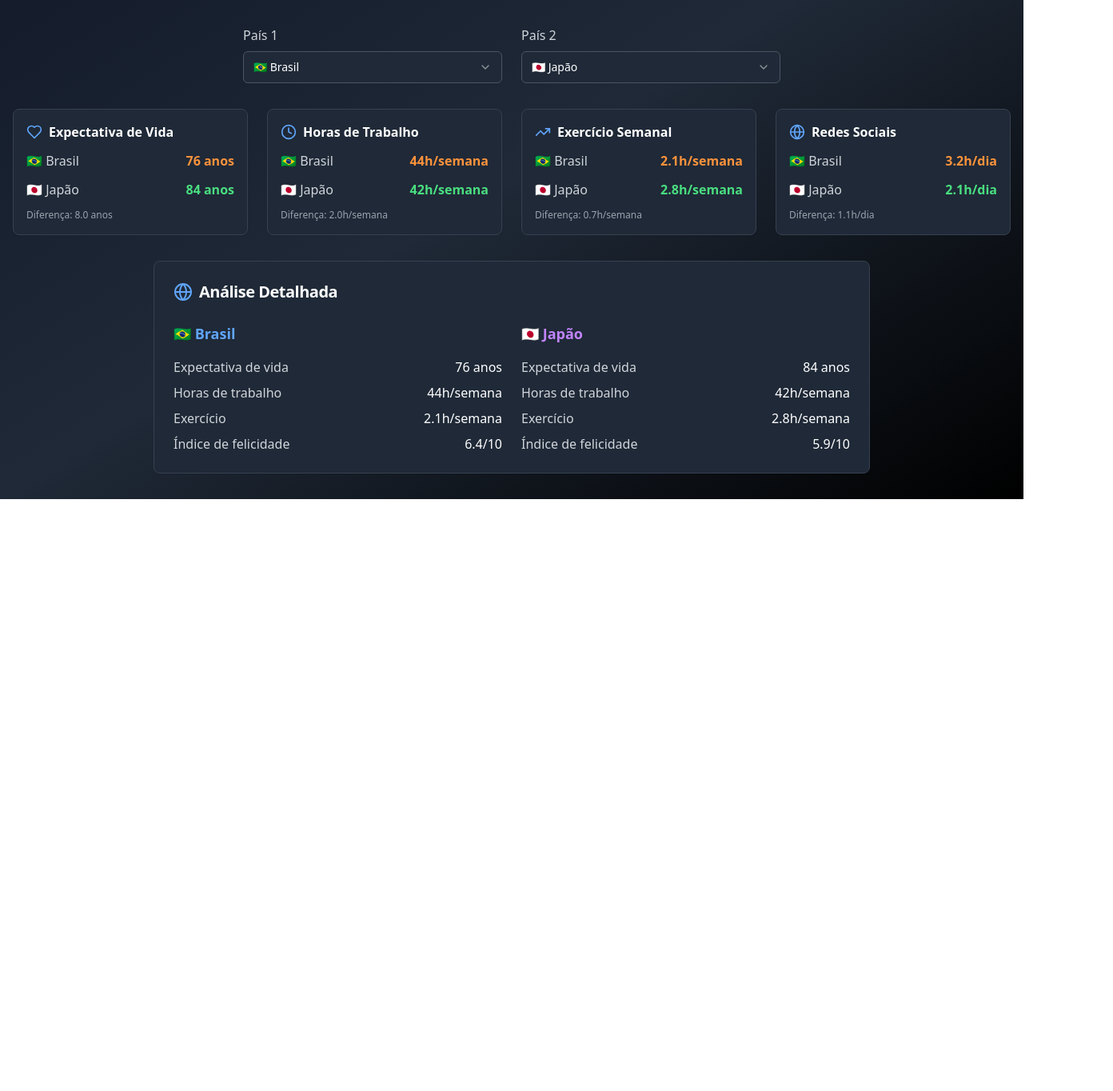
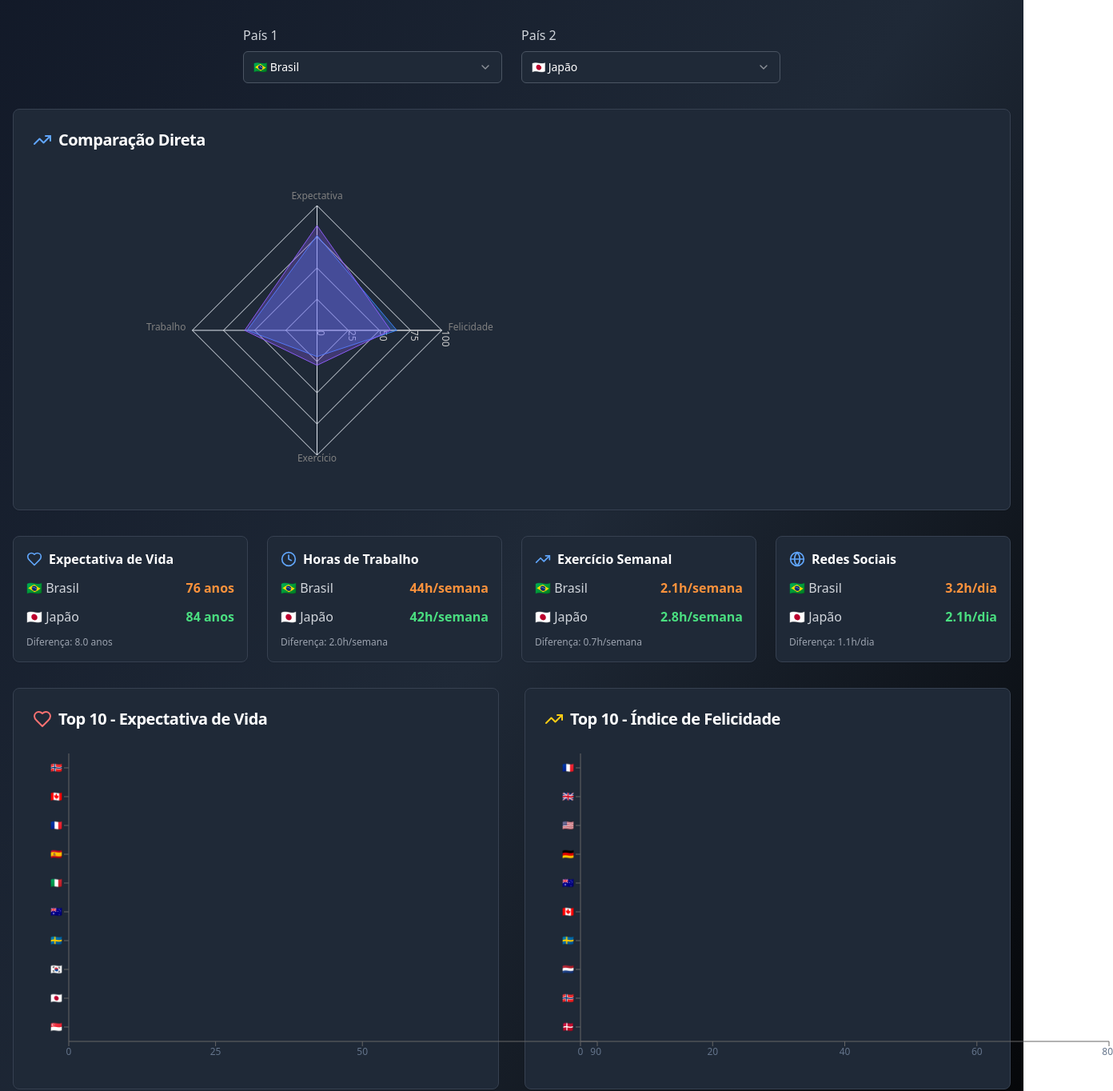
Before and after one commit to LauraMattz/your-life-in-data, a React (Vite) app: page /comparacao in a window 1280 px wide. Shown: the part 181-1545 px from the top of the page at 80% size, 1392 px wide, since content can reach past the window. Before the commit the page ends 805 px from the top, so only its background shows below. Built offline with nearby package versions, Linux system fonts and the light colour scheme.

Commit message:
feat: Add global comparison chart
Add a chart to the global comparison page to visualize data.

```diff
--- a/src/pages/ComparacaoGlobalPage.tsx
+++ b/src/pages/ComparacaoGlobalPage.tsx
@@ -4,6 +4,8 @@ import { Card, CardContent, CardHeader, CardTitle } from '@/components/ui/card';
 import { Select, SelectContent, SelectItem, SelectTrigger, SelectValue } from '@/components/ui/select';
 import { Navigation } from '@/components/Navigation';
 import { Globe, TrendingUp, Heart, Clock } from 'lucide-react';
+import { ChartContainer, ChartTooltip, ChartTooltipContent } from '@/components/ui/chart';
+import { BarChart, Bar, XAxis, YAxis, ResponsiveContainer, RadarChart, PolarGrid, PolarAngleAxis, PolarRadiusAxis, Radar } from 'recharts';
 
 const countriesData = {
   'Brasil': {
@@ -69,7 +71,122 @@ const countriesData = {
     socialMedia: 3.1,
     happiness: 6.3,
     flag: '🇸🇬'
+  },
+  'Canadá': {
+    expectancy: 82,
+    workHours: 36,
+    exercise: 3.9,
+    socialMedia: 2.9,
+    happiness: 7.2,
+    flag: '🇨🇦'
+  },
+  'Reino Unido': {
+    expectancy: 81,
+    workHours: 37,
+    exercise: 3.4,
+    socialMedia: 3.5,
+    happiness: 6.8,
+    flag: '🇬🇧'
+  },
+  'Austrália': {
+    expectancy: 83,
+    workHours: 38,
+    exercise: 4.1,
+    socialMedia: 3.0,
+    happiness: 7.1,
+    flag: '🇦🇺'
+  },
+  'Itália': {
+    expectancy: 83,
+    workHours: 39,
+    exercise: 2.9,
+    socialMedia: 2.6,
+    happiness: 6.0,
+    flag: '🇮🇹'
+  },
+  'Espanha': {
+    expectancy: 83,
+    workHours: 37,
+    exercise: 3.2,
+    socialMedia: 2.7,
+    happiness: 6.5,
+    flag: '🇪🇸'
+  },
+  'Noruega': {
+    expectancy: 82,
+    workHours: 27,
+    exercise: 4.5,
+    socialMedia: 2.2,
+    happiness: 7.4,
+    flag: '🇳🇴'
+  },
+  'Dinamarca': {
+    expectancy: 81,
+    workHours: 32,
+    exercise: 4.3,
+    socialMedia: 2.4,
+    happiness: 7.6,
+    flag: '🇩🇰'
+  },
+  'Holanda': {
+    expectancy: 82,
+    workHours: 29,
+    exercise: 4.0,
+    socialMedia: 2.5,
+    happiness: 7.4,
+    flag: '🇳🇱'
+  },
+  'China': {
+    expectancy: 77,
+    workHours: 46,
+    exercise: 2.3,
+    socialMedia: 4.2,
+    happiness: 5.1,
+    flag: '🇨🇳'
+  },
+  'Índia': {
+    expectancy: 70,
+    workHours: 48,
+    exercise: 1.8,
+    socialMedia: 2.8,
+    happiness: 3.8,
+    flag: '🇮🇳'
+  },
+  'México': {
+    expectancy: 75,
+    workHours: 43,
+    exercise: 2.4,
+    socialMedia: 3.6,
+    happiness: 6.3,
+    flag: '🇲🇽'
+  },
+  'Argentina': {
+    expectancy: 77,
+    workHours: 42,
+    exercise: 2.6,
+    socialMedia: 3.4,
+    happiness: 5.9,
+    flag: '🇦🇷'
   }
+};
+
+const chartConfig = {
+  expectancy: {
+    label: "Expectativa de Vida",
+    color: "hsl(var(--chart-1))",
+  },
+  workHours: {
+    label: "Horas de Trabalho",
+    color: "hsl(var(--chart-2))",
+  },
+  exercise: {
+    label: "Exercício",
+    color: "hsl(var(--chart-3))",
+  },
+  happiness: {
+    label: "Felicidade",
+    color: "hsl(var(--chart-4))",
+  },
 };
 
 const ComparacaoGlobalPage = () => {
@@ -78,6 +195,47 @@ const ComparacaoGlobalPage = () => {
 
   const country1 = countriesData[selectedCountry as keyof typeof countriesData];
   const country2 = countriesData[compareCountry as keyof typeof countriesData];
+
+  // Preparar dados para gráficos
+  const chartData = Object.entries(countriesData).map(([name, data]) => ({
+    country: name,
+    flag: data.flag,
+    expectancy: data.expectancy,
+    workHours: data.workHours,
+    exercise: data.exercise,
+    happiness: data.happiness * 10, // Multiplicar por 10 para melhor visualização
+  }));
+
+  const topCountriesExpectancy = chartData
+    .sort((a, b) => b.expectancy - a.expectancy)
+    .slice(0, 10);
+
+  const topCountriesHappiness = chartData
+    .sort((a, b) => b.happiness - a.happiness)
+    .slice(0, 10);
+
+  const radarData = [
+    {
+      metric: 'Expectativa',
+      [selectedCountry]: country1.expectancy,
+      [compareCountry]: country2.expectancy,
+    },
+    {
+      metric: 'Felicidade',
+      [selectedCountry]: country1.happiness * 10,
+      [compareCountry]: country2.happiness * 10,
+    },
+    {
+      metric: 'Exercício',
+      [selectedCountry]: country1.exercise * 10,
+      [compareCountry]: country2.exercise * 10,
+    },
+    {
+      metric: 'Trabalho',
+      [selectedCountry]: 100 - country1.workHours, // Inverter para que menos horas seja melhor
+      [compareCountry]: 100 - country2.workHours,
+    },
+  ];
 
   const ComparisonCard = ({
     title,
@@ -173,6 +331,42 @@ const ComparacaoGlobalPage = () => {
           </div>
         </div>
 
+        {/* Radar Chart Comparison */}
+        <Card className="bg-gray-800 border-gray-700 mb-8">
+          <CardHeader>
+            <CardTitle className="text-xl text-white flex items-center gap-2">
+              <TrendingUp className="w-6 h-6 text-blue-400" />
+              Comparação Direta
+            </CardTitle>
+          </CardHeader>
+          <CardContent>
+            <ChartContainer config={chartConfig} className="h-[400px]">
+              <ResponsiveContainer width="100%" height="100%">
+                <RadarChart data={radarData}>
+                  <PolarGrid />
+                  <PolarAngleAxis dataKey="metric" />
+                  <PolarRadiusAxis angle={0} domain={[0, 100]} />
+                  <Radar
+                    name={selectedCountry}
+                    dataKey={selectedCountry}
+                    stroke="#3b82f6"
+                    fill="#3b82f6"
+                    fillOpacity={0.3}
+                  />
+                  <Radar
+                    name={compareCountry}
+                    dataKey={compareCountry}
+                    stroke="#8b5cf6"
+                    fill="#8b5cf6"
+                    fillOpacity={0.3}
+                  />
+                  <ChartTooltip content={<ChartTooltipContent />} />
+                </RadarChart>
+              </ResponsiveContainer>
+            </ChartContainer>
+          </CardContent>
+        </Card>
+
         {/* Comparison Grid */}
         <div className="grid grid-cols-1 md:grid-cols-2 lg:grid-cols-4 gap-6 mb-8">
           <ComparisonCard
@@ -210,6 +404,59 @@ const ComparacaoGlobalPage = () => {
             unit="h/dia"
             higher1={country1.socialMedia < country2.socialMedia}
           />
+        </div>
+
+        {/* Global Charts */}
+        <div className="grid grid-cols-1 lg:grid-cols-2 gap-8 mb-8">
+          {/* Top Countries by Life Expectancy */}
+          <Card className="bg-gray-800 border-gray-700">
+            <CardHeader>
+              <CardTitle className="text-xl text-white flex items-center gap-2">
+                <Heart className="w-6 h-6 text-red-400" />
+                Top 10 - Expectativa de Vida
+              </CardTitle>
+            </CardHeader>
+            <CardContent>
+              <ChartContainer config={chartConfig} className="h-[400px]">
+                <ResponsiveContainer width="100%" height="100%">
+                  <BarChart data={topCountriesExpectancy} layout="horizontal">
+                    <XAxis type="number" domain={[70, 90]} />
+                    <YAxis dataKey="flag" type="category" width={40} />
+                    <Bar dataKey="expectancy" fill="#ef4444" />
+                    <ChartTooltip
+                      content={<ChartTooltipContent />}
+                      formatter={(value, name) => [`${value} anos`, 'Expectativa de Vida']}
+                    />
+                  </BarChart>
+                </ResponsiveContainer>
+              </ChartContainer>
+            </CardContent>
+          </Card>
+
+          {/* Top Countries by Happiness */}
+          <Card className="bg-gray-800 border-gray-700">
+            <CardHeader>
+              <CardTitle className="text-xl text-white flex items-center gap-2">
+                <TrendingUp className="w-6 h-6 text-yellow-400" />
+                Top 10 - Índice de Felicidade
+              </CardTitle>
+            </CardHeader>
+            <CardContent>
+              <ChartContainer config={chartConfig} className="h-[400px]">
+                <ResponsiveContainer width="100%" height="100%">
+                  <BarChart data={topCountriesHappiness} layout="horizontal">
+                    <XAxis type="number" domain={[30, 80]} />
+                    <YAxis dataKey="flag" type="category" width={40} />
+                    <Bar dataKey="happiness" fill="#fbbf24" />
+                    <ChartTooltip
+                      content={<ChartTooltipContent />}
+                      formatter={(value, name) => [`${(value as number / 10).toFixed(1)}/10`, 'Felicidade']}
+                    />
+                  </BarChart>
+                </ResponsiveContainer>
+              </ChartContainer>
+            </CardContent>
+          </Card>
         </div>
 
         {/* Detailed Analysis */}
```
